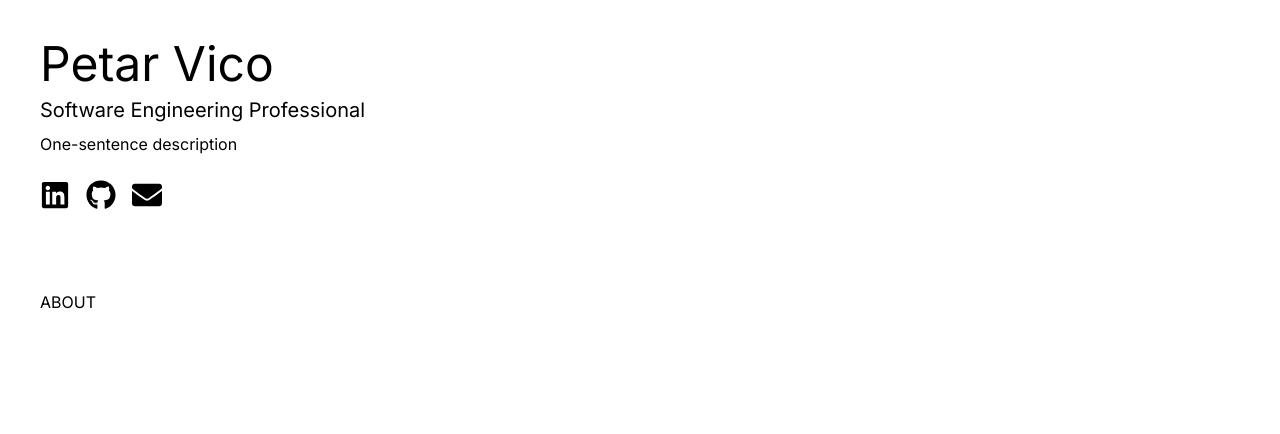
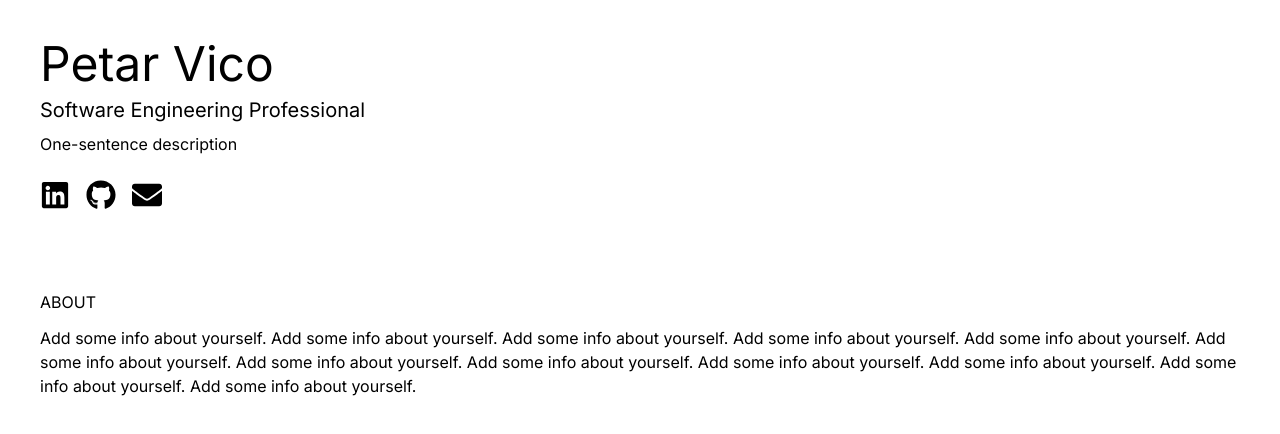
Before and after one commit to pvico12/personal-website, a Next.js app: page / in a window 1280 px wide. Shown: the top 434 px of the page. Built offline with nearby package versions, Linux system fonts and the light colour scheme.

Commit message:
add about container info

```diff
--- a/app/page.js
+++ b/app/page.js
@@ -28,9 +28,25 @@ export default function Home() {
           </li>
         </ul>
       </div>
+
       <div id="about-container" className="p-10">
-        <h1>ABOUT</h1>
+        <h1 className="pb-3">
+          ABOUT
+        </h1>
+
+        <p>
+          Add some info about yourself. Add some info about yourself.
+          Add some info about yourself. Add some info about yourself.
+          Add some info about yourself. Add some info about yourself.
+          Add some info about yourself. Add some info about yourself.
+          Add some info about yourself. Add some info about yourself.
+          Add some info about yourself. Add some info about yourself.
+        </p>
       </div>
+
+
+
+
     </main>
   )
 }
```
